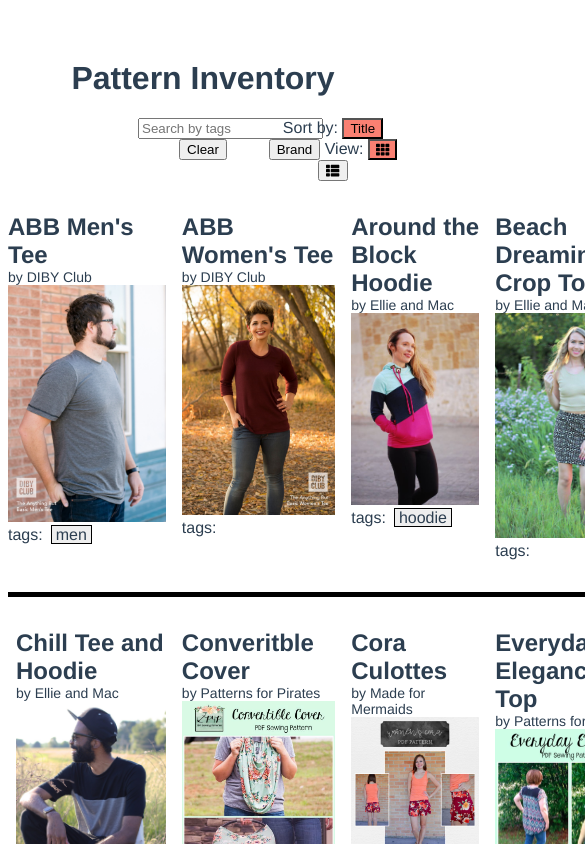
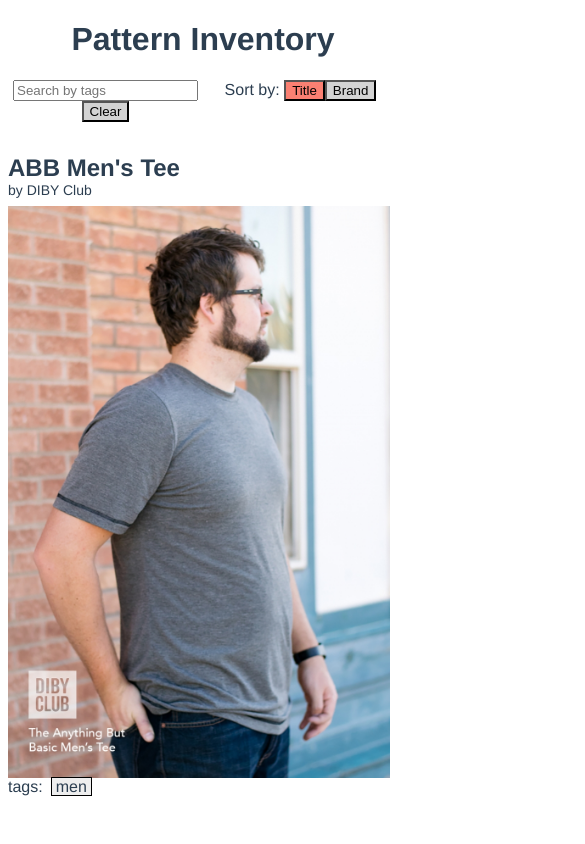
Before and after one commit to missmellyg85/toolbox, a Vue app in the folder client/: page / in a window 390 px wide. Shown: the top 844 px of the page, 585 px wide, since content can reach past the window. Built offline with nearby package versions, Linux system fonts and the light colour scheme.

Commit message:
Mobile view

```diff
--- a/client/src/App.vue
+++ b/client/src/App.vue
@@ -10,26 +10,9 @@
         Sort by:
         <button @click="sortBy('title')" :class="{ 'selected-sort': sort === 'title'}">Title</button>
         <button @click="sortBy('brand')" :class="{ 'selected-sort': sort === 'brand'}">Brand</button>
-        View:
-        <button
-          @click="changeDisplay('grid')"
-          :class="{ 'selected-display': display === 'grid'}"
-        >
-          <font-awesome-icon icon="th" />
-        </button>
-
-        <button
-          @click="changeDisplay('detail')"
-          :class="{ 'selected-display': display === 'detail'}"
-        >
-          <font-awesome-icon icon="th-list" />
-        </button>
       </div>
     </div>
-    <div
-      class="sewing-patterns"
-      :class="{ 'grid-display': display === 'grid', 'detail-display': display === 'detail'}"
-    >
+    <div class="sewing-patterns">
       <SewingPattern
         v-for="p in filteredPatterns"
         :key="p.title"
@@ -69,10 +52,6 @@
       this.sewingPatterns.sort((a, b) =>
         a[sortValue] > b[sortValue] ? 1 : -1
       );
-    },
-    changeDisplay(displayValue) {
-      if (displayValue === this.display) return;
-      this.display = displayValue;
     }
   },
   beforeMount() {
@@ -120,13 +99,33 @@
   }
 }
 .sewing-patterns {
-  &.grid-display {
+  display: grid;
+  grid-template-columns: repeat(5, 1fr);
+}
+button {
+  background-color: lightgray;
+}
+@media all and (max-width: 839px) {
+  #app {
+    margin-top: 10px;
+  }
+  .filter-bar {
     display: grid;
-    grid-template-columns: repeat(5, 1fr);
+    grid-template-columns: 1fr 1fr;
+
+    div:first-of-type {
+      padding-left: inherit;
+    }
+
+    button.selected-sort,
+    button.selected-display {
+      background-color: salmon;
+    }
   }
-  &.detail-display {
+
+  .sewing-patterns {
     display: grid;
-    grid-template-columns: repeat(2, 1fr);
+    grid-template-columns: 1fr;
   }
 }
 </style>
--- a/client/src/components/SewingPattern.vue
+++ b/client/src/components/SewingPattern.vue
@@ -1,5 +1,5 @@
 <template>
-  <div class="sewing-pattern" :class="{ 'detail-view': detailEnabled}">
+  <div class="sewing-pattern">
     <div class="title">
       <span>{{ patt.title }}</span>
     </div>
@@ -7,12 +7,12 @@
       <span>by {{ patt.brand }}</span>
     </div>
     <img :src="`/assets/sewingPattern/${file}.png`" />
-    <div v-if="detailEnabled" class="detail-contents">
+    <!-- <div class="detail-contents">
       <div
         v-for="(pData, pProp) in otherDatas"
         :key="pProp"
       >{{ pProp }}: {{ patternDataDisplay(pData) }}</div>
-    </div>
+    </div>-->
     <div class="tags">
       <span>tags:</span>
       <span v-for="tag in patt.tags" :key="tag" class="tag">{{ tag }}</span>
@@ -80,7 +80,9 @@
     text-align: left;
     font-size: 14px;
   }
-
+  .detail-contents {
+    display: none;
+  }
   .tags {
     text-align: left;
   }
@@ -91,17 +93,18 @@
     padding-left: 4px;
     padding-right: 4px;
   }
+}
 
-  &.detail-view {
+@media all and (max-width: 839px) {
+  .sewing-pattern {
     border-bottom: 0;
     display: grid;
-    grid-template-columns: 1fr 1fr;
-    grid-template-rows: auto repeat(5, auto);
+    grid-template-columns: 1fr;
+    grid-template-rows: auto;
     grid-column-gap: 16px;
     text-align: left;
 
     .title {
-      grid-column: 1 / 3;
       grid-row: 1 / 2;
       display: flex;
       span {
@@ -109,27 +112,19 @@
       }
     }
     .brand {
-      grid-column: 1 / 3;
       grid-row: 2 / 3;
       padding-bottom: 8px;
     }
     img {
-      grid-column: 1 / 2;
       grid-row: 3 / 6;
     }
     .detail-contents {
-      grid-column: 2 / 5;
-      grid-row: 3 / 5;
+      display: inherit;
+      grid-row: 6 / 7;
     }
     .tags {
-      grid-column: 2 / 5;
-      grid-row: 5 / 6;
+      grid-row: 7 / 8;
     }
   }
 }
-
-@media all and (max-width: 839px) {
-
-
-}
 </style>
```
Also changed, not shown: 1 other file (tests, documents, lock files or other folders).
